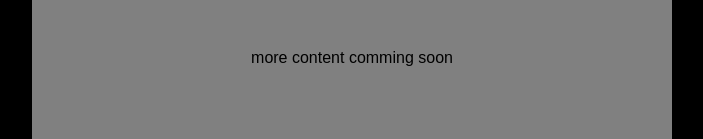
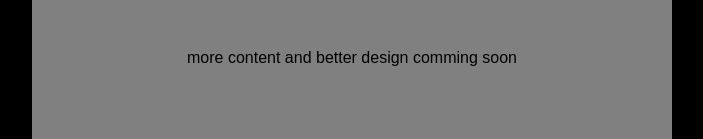
Before and after one commit to smalls-hates-unions/octocat.github.io, a plain HTML site: page index.html in a window 1280 px wide. Shown: the part 582-721 px from the top of the page, without its empty margins (288-991 px from the left). Drawn offline with Linux system fonts and the light colour scheme.

Commit message:
Add files via upload

```diff
--- a/index.html
+++ b/index.html
@@ -64,7 +64,7 @@
             <br/>
             <img src="https://laborunionreport.com/wp-content/uploads/2014/01/THE-UNION-TRACK-RECORD.jpg"/>
         </div>
-        <div class="footer">more content comming soon</div>
+        <div class="footer">more content and better design comming soon</div>
     </div>
     <!-- Global site tag (gtag.js) - Google Analytics -->
 <script async src="https://www.googletagmanager.com/gtag/js?id=G-7RPEJ8X9C6"></script>
```
